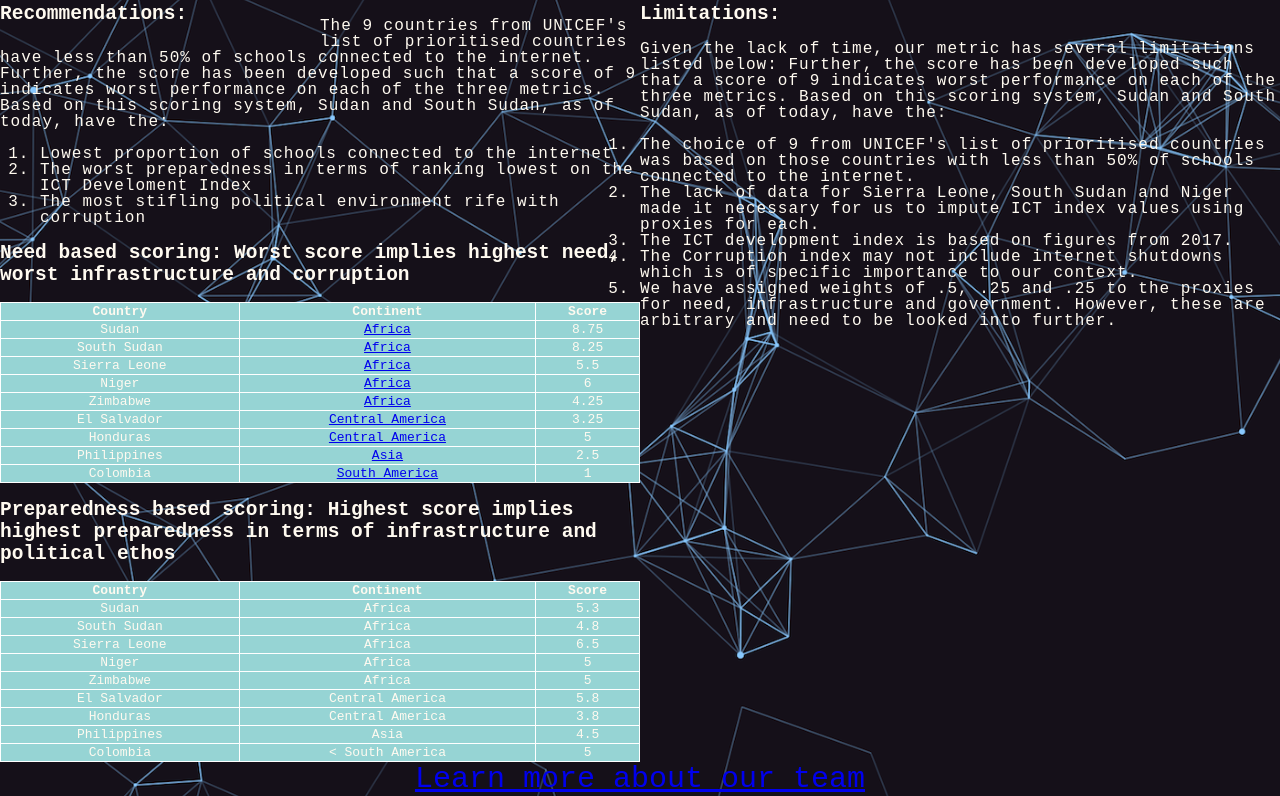
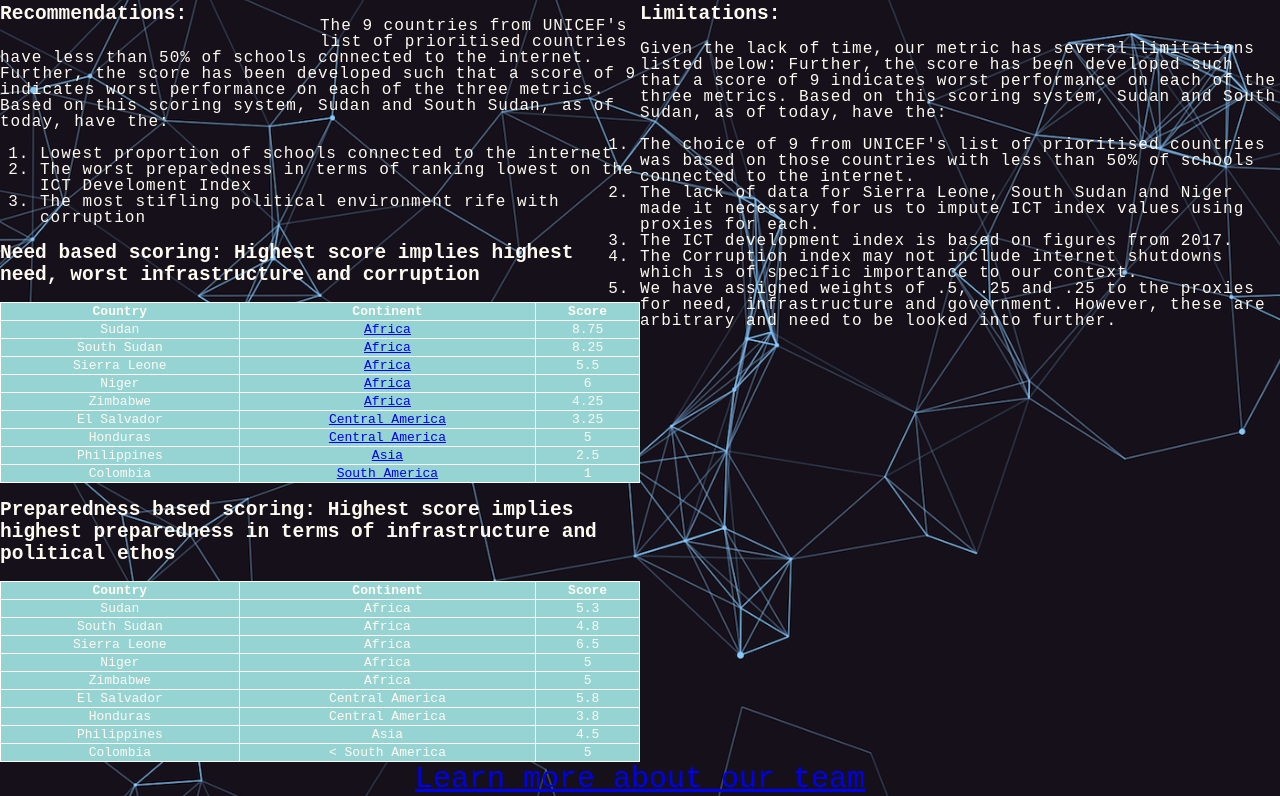
Before and after one commit to dmil/project-connect, a plain HTML site: page index.html in a window 1280 px wide. Shown: the part 2533-3329 px from the top of the page. Drawn offline with nearby package versions, Linux system fonts and the light colour scheme.

Commit message:
fix interpretation for need based ranking

```diff
--- a/index.html
+++ b/index.html
@@ -53,7 +53,7 @@
                 </ol>
             </p>
 
-        <h2>Need based scoring: Worst score implies highest need, worst infrastructure and corruption</h2>
+        <h2>Need based scoring: Highest score implies highest need, worst infrastructure and corruption</h2>
 
             <table style="width:100%">
                 <tr>
```
